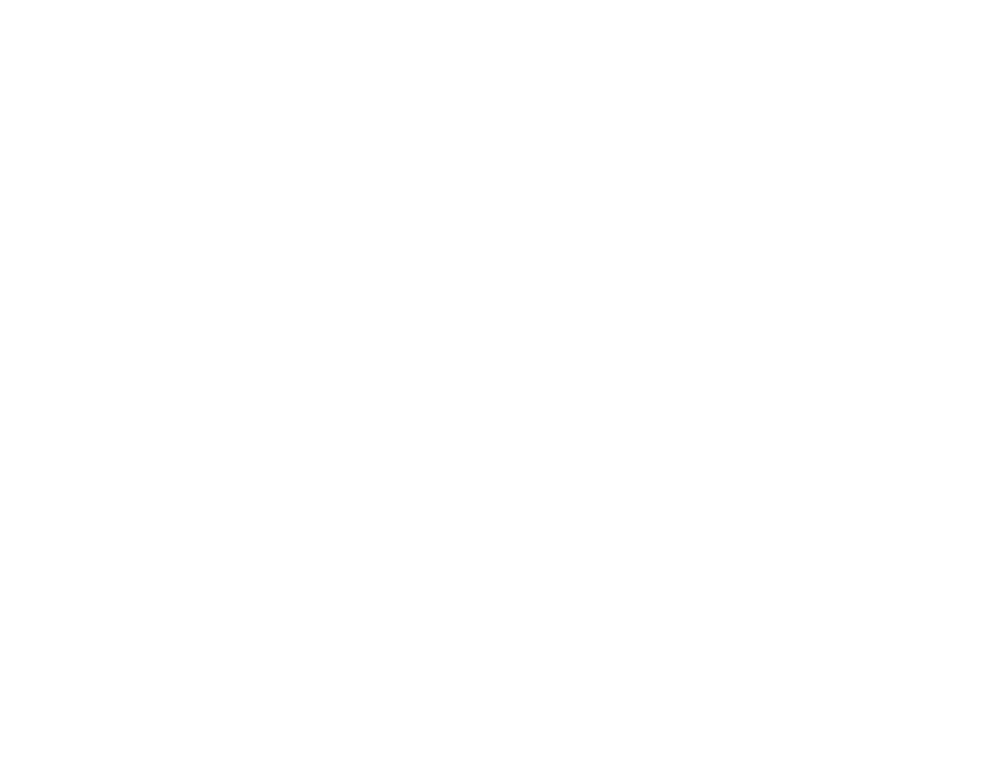
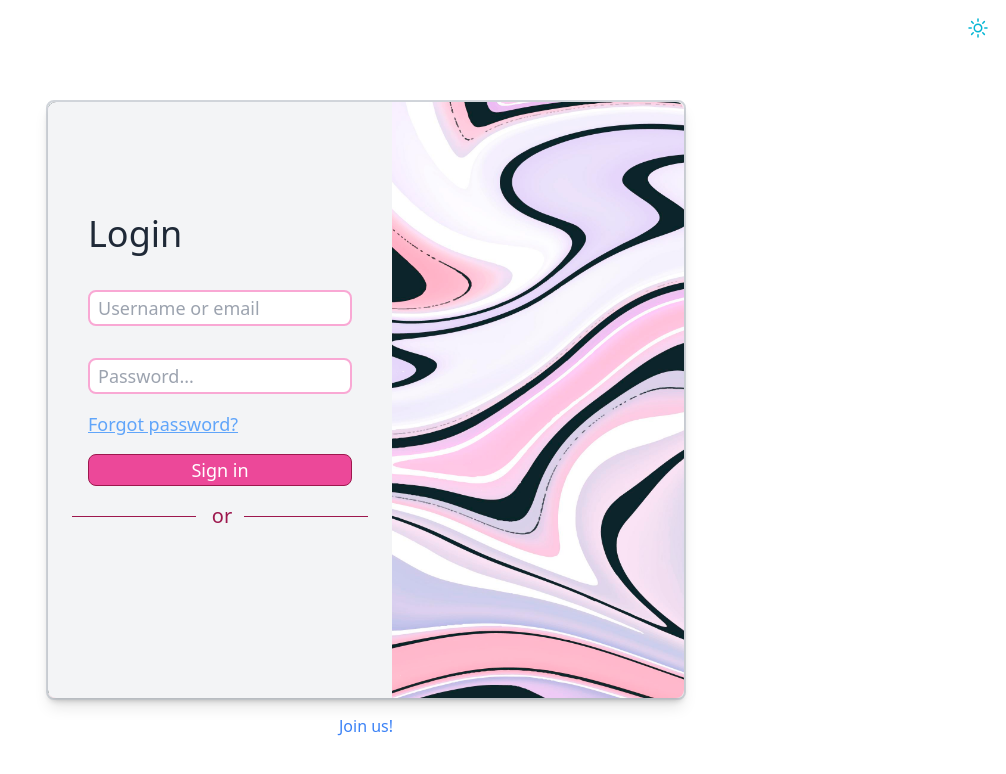
Before and after one commit to fur1ozz/giraV2, a React (Create React App) app: page / in a window 1280 px wide. Before the commit this address had no page. Shown: the top 774 px of the page, without its empty margins (274-1280 px from the left). Built offline with nearby package versions, Linux system fonts and the light colour scheme.

Commit message:
added success messages

```diff
--- a/src/App.js
+++ b/src/App.js
@@ -5,7 +5,7 @@
 import CreateTask from "./components/CreateTask";
 import "./styles/tailwind.css";
 import Projects from "./components/Projects";
-import {useEffect} from "react";
+import {useEffect, useState} from "react";
 import Register from "./components/Register";
 
 import ForgotPassword from "./components/ForgotPassword";
@@ -17,35 +17,6 @@
 
 
 function App() {
-
-  useEffect(() => {
-    const fetchData = async () => {
-      const token = localStorage.getItem('token');
-
-      if (token) {
-        try {
-          const response = await fetch('http://localhost/api/token-login', {
-            headers: {
-              'Authorization': `Bearer ${token}`,
-            },
-          });
-
-          if (response.ok) {
-            const user = await response.json();
-            if(user.message){
-              localStorage.setItem('token', user.token);
-              window.location.href = "http://localhost:3000/Home";
-            }
-          }
-        } catch (error) {
-          console.error('Error fetching user data:', error);
-        }
-      }
-    };
-
-    fetchData();
-  }, []);
-
   return (
     <Router>
       <div className="min-h-screen dark:bg-[#1d2125]">
@@ -56,7 +27,7 @@
           <Route path="/newProject" element={<NewProject />}/>
           <Route path="/CertainProjectCalendar/:projectId" element={<CertainProjectCalendarPage />} />  {/* This route should match your URL structure */}
           <Route path="/ProjectCalendarPicker" element={<ProjectCalendarPickerPage />} />
-          <Route path="/Register" element = {<Register />}/>
+          <Route path="/" element = {<Register />}/>
           <Route path="/CreateTask" element = {<CreateTask  />}/>
           <Route path = "/ForgotPassword" element = {<ForgotPassword />}/>
           <Route path = "/new-password/:token" element = {<NewPassword />}/>
--- a/src/components/CertainProjectCalendar.jsx
+++ b/src/components/CertainProjectCalendar.jsx
@@ -168,7 +168,7 @@
             case 3:
                 return 'Done';
             default:
-                return 'Unknown';
+                return 'Not Started';
         }
     };
 
--- a/src/components/ForgotPassword.jsx
+++ b/src/components/ForgotPassword.jsx
@@ -33,6 +33,9 @@
                 .then((response) => response.json())
                 .then((data) => {
                     console.log(data);
+                    if(data.error){
+                        setError(data.error);
+                    }
                 })
                 .catch((error) => {
                     console.error(error);
--- a/src/components/LoginForm.jsx
+++ b/src/components/LoginForm.jsx
@@ -166,7 +166,7 @@
                         placeholder = "Password..."
                     />
                     <p className = "text-lg text-pink-400">{error.password}</p>
-                    <p className = "text-lg text-blue-400 underline hover:cursor-pointer">Forgot password?</p>
+                    <p className = "text-lg text-blue-400 underline hover:cursor-pointer" onClick={() => navigate('/ForgotPassword')}>Forgot password?</p>
                     <button
                         className = "border border-pink-800 m-4 h-8 text-lg bg-pink-500 text-white rounded-lg hover:bg-pink-300 transition duration-400"
                         onClick={handleLogin}
--- a/src/components/NewPassword.jsx
+++ b/src/components/NewPassword.jsx
@@ -6,6 +6,12 @@
 const NewPassword = () => {
     const { token } = useParams();
     const navigate = useNavigate();
+
+    const [message, setMessage] = useState(false);
+
+    const setTrue = () => {
+        setMessage(true);
+    }
 
     const [password, setPassword] = useState({
         password: '',
@@ -77,7 +83,10 @@
                 .then((data) => {
                     console.log(data);
                     if(data.message){
-                        navigate('/register');
+                        setTrue();
+                        const timeoutId = setTimeout(() => {
+                            navigate('/');
+                        }, 3000);
                     }
                 })
                 .catch((error) => {
@@ -88,6 +97,13 @@
 
     return (
         <div className = "min-w-full  min-h-screen flex">
+            {message &&
+                <div className='fixed top-0 z-40 left-0 w-full h-full flex items-center justify-center bg-white'>
+                    <div className="bg-white border border-gray-300 p-4 rounded shadow-md">
+                        <p className="text-black">Password successfully changed.</p>
+                    </div>
+                </div>
+            }
             <div className = "min-w-full min-h-full flex justify-center content-center items-center">
                 <div className="xl:w-2/6 h-2/4 border-2 rounded-lg bg-white shadow-lg border-gray-300 lg:w-8/12 md:w-4/6 w-5/6">
                     <div className = "flex items-center w-full h-full bg-gray-50">
--- a/src/components/Register.jsx
+++ b/src/components/Register.jsx
@@ -1,7 +1,51 @@
 import React, { useState, useEffect } from 'react';
 import RegisterBox from "./RegisterBox";
+import {useNavigate} from "react-router-dom";
 
 const Register = () => {
+    const [redirected, setRedirected] = useState(false);
+    const navigate = useNavigate();
+    const [message, setMessage] = useState(false);
+
+    const setTrue = () => {
+        setMessage(true);
+    }
+
+    const setFalse = () => {
+        setMessage(false);
+    }
+
+    useEffect(() => {
+        const fetchData = async () => {
+            const token = localStorage.getItem('token');
+
+            if (token && !redirected) {
+                try {
+                    const response = await fetch('http://localhost/api/token-login', {
+                        method: "GET",
+                        headers: {
+                            'Authorization': `Bearer ${token}`,
+                        },
+                    });
+
+                    if (response.ok) {
+                        const user = await response.json();
+                        if(user.message){
+                            localStorage.setItem('token', user.token);
+                            setRedirected(true);
+                            // window.location.href = "http://localhost:3000/Home";
+                            navigate('/Home');
+                        }
+                    }
+                } catch (error) {
+                    console.error('Error fetching user data:', error);
+                }
+            }
+        };
+
+        fetchData();
+    }, []);
+
 
     const storedDarkMode = localStorage.getItem("darkMode");
     const [isDarkMode, setIsDarkMode] = useState(
@@ -35,6 +79,13 @@
 
     return (
         <div>
+            {message &&
+                <div className='fixed top-0 z-40 left-0 w-full h-full flex items-center justify-center bg-white'>
+                    <div className="bg-white border border-gray-300 p-4 rounded shadow-md">
+                        <p className="text-black">New user registered successfully.</p>
+                    </div>
+                </div>
+            }
             <div className = "min-w-full  min-h-screen flex">
                 <div className='absolute top-0 right-0 my-4 mx-4'>
                     <button href="#" className="text-cyan-500 hover:text-cyan-600 dark:text-violet-500 dark:hover:text-violet-800" onClick={toggleDarkMode}>
@@ -50,7 +101,7 @@
                     </button>
                 </div>
                 <div className = "min-w-full min-h-full flex justify-center content-center items-center">
-                    <RegisterBox />
+                    <RegisterBox message = {setTrue} stop = {setFalse} />
                 </div>
             </div>
         </div>
--- a/src/components/RegisterBox.jsx
+++ b/src/components/RegisterBox.jsx
@@ -3,7 +3,7 @@
 import RegisterForm from "./RegisterForm";
 import LoginForm from "./LoginForm";
 
-const RegisterBox = () => {
+const RegisterBox = ({message, stop}) => {
     const [isLogin, setIsLogin] = useState(true);
     const [width, setWidth] = useState(window.innerWidth);
 
@@ -47,7 +47,7 @@
                         }`}
                     >
                         <div className="w-full bg-gray-100 text-white p-6">
-                            <RegisterForm/>
+                            <RegisterForm message = {message} stop = {stop}/>
                         </div>
                     </div>
                 </div>
--- a/src/components/RegisterForm.jsx
+++ b/src/components/RegisterForm.jsx
@@ -1,6 +1,6 @@
 import React, {useState, useEffect} from 'react';
 
-const RegisterForm = () => {
+const RegisterForm = ({message, stop}) => {
     const [register, setRegister] = useState({
         name: '',
         password: '',
@@ -83,7 +83,12 @@
                 .then((response) => response.json())
                 .then((data) => {
                     console.log(data);
-                    if (data.messages) {
+                    if (data.message == 'Registration successful') {
+                        message();
+                        const timeoutId = setTimeout(() => {
+                            stop();
+                        }, 3000);
+                    }else{
                         const updatedErrorState = {};
                         data.messages.forEach((error) => {
                             updatedErrorState[error.field] = error.message;
--- a/src/components/Sidebar.jsx
+++ b/src/components/Sidebar.jsx
@@ -61,16 +61,6 @@
                   </svg>
                   <span className="flex items-center max-sm:hidden">New Project</span>
               </Link>
-              <Link to="/newTask"
-                    className={`flex h-[40px] rounded-sm px-2 py-[5px] mb-2 items-center justify-between ${
-                        currentRoute === '/newTask' ? 'bg-[#06b6d44a] dark:bg-[#8b5cf64a]' : 'hover:bg-[#06b6d44a] dark:hover:bg-[#8b5cf64a]'
-                    }`}
-              >
-                  <svg xmlns="http://www.w3.org/2000/svg" fill="none" viewBox="0 0 24 24" strokeWidth={1.5} stroke="currentColor" className="w-6 h-6">
-                      <path strokeLinecap="round" strokeLinejoin="round" d="M6 6.878V6a2.25 2.25 0 012.25-2.25h7.5A2.25 2.25 0 0118 6v.878m-12 0c.235-.083.487-.128.75-.128h10.5c.263 0 .515.045.75.128m-12 0A2.25 2.25 0 004.5 9v.878m13.5-3A2.25 2.25 0 0119.5 9v.878m0 0a2.246 2.246 0 00-.75-.128H5.25c-.263 0-.515.045-.75.128m15 0A2.25 2.25 0 0121 12v6a2.25 2.25 0 01-2.25 2.25H5.25A2.25 2.25 0 013 18v-6c0-.98.626-1.813 1.5-2.122" />
-                  </svg>
-                  <span className="flex items-center max-sm:hidden">New Task</span>
-              </Link>
           </div>
       </>
     );
```
Also changed, not shown: src/components/Header.jsx (+20 -17 lines).
